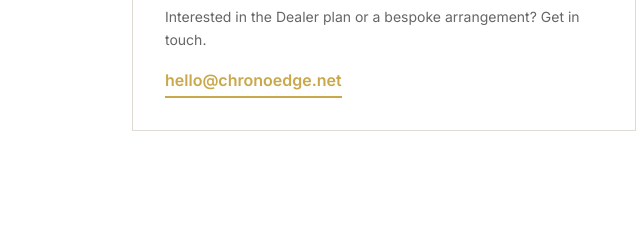
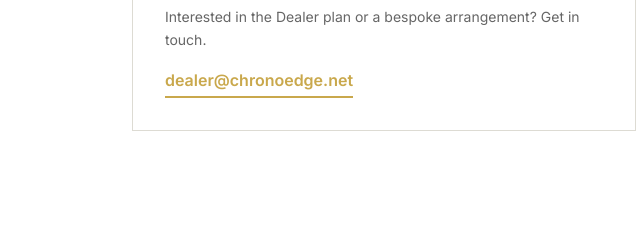
Before and after one commit to theinnerintelcircle-jpg/-chronoedge, a website: page contact.html in a window 1280 px wide. Shown: the part 874-1112 px from the top of the page, 256-896 px from the left. Drawn offline with nearby package versions, Linux system fonts and the light colour scheme.

Commit message:
Update contact.html

```diff
--- a/contact.html
+++ b/contact.html
@@ -63,7 +63,7 @@
     <div class="contact-card-label">Partnerships &amp; dealers</div>
     <div class="contact-card-title">Work with us</div>
     <div class="contact-card-desc">Interested in the Dealer plan or a bespoke arrangement? Get in touch.</div>
-    <a href="mailto:hello@chronoedge.net" class="contact-email">hello@chronoedge.net</a>
+    <a href="mailto:dealer@chronoedge.net" class="contact-email">dealer@chronoedge.net</a>
   </div>
 </div>
 
```
